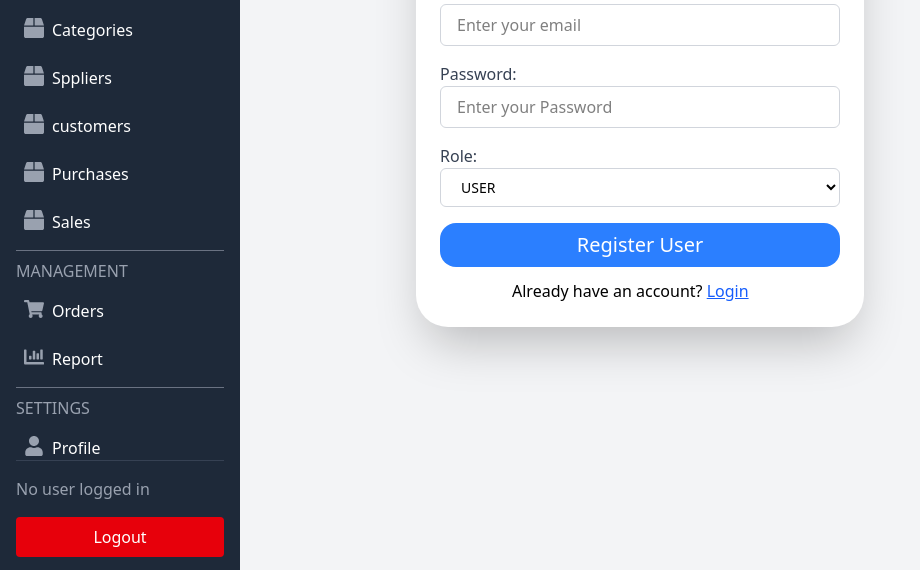
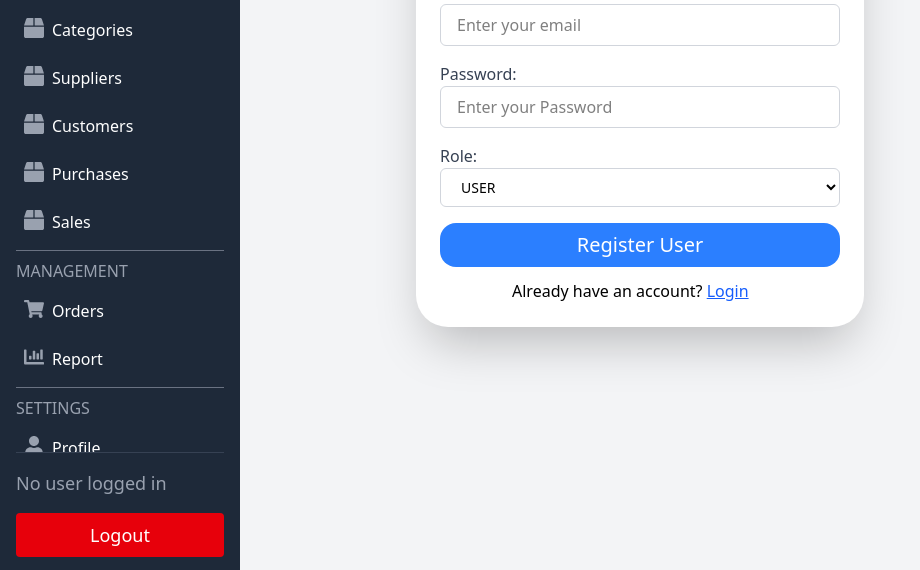
Before and after one commit to Saadaqmacalin/Mern-Stack-inventory-System, a React app in the folder frontend/: page / in a window 1280 px wide. Both pictures are taken after a click on the element "Register here". Shown: the part 227-797 px from the top of the page, without its empty margins (0-920 px from the left). Built offline with nearby package versions, Linux system fonts and the light colour scheme; no server answers; the HTML template or start-up script is replaced by a standard one.

Commit message:
change made in the sdibar

```diff
--- a/frontend/src/Components/Dashboards/Sidebar.jsx
+++ b/frontend/src/Components/Dashboards/Sidebar.jsx
@@ -20,23 +20,19 @@ function Sidebar() {
   };
 
   return (
-    // ✨ CHANGES MADE HERE:
-    // 1. Added 'fixed', 'top-0', 'left-0' to lock its position.
-    // 2. Changed 'min-h-screen' to 'h-screen' for fixed height.
-    // 3. Added 'flex flex-col' to enable internal layout control.
-    // 4. Added 'z-10' to ensure it sits above main content.
     <div className="w-60 h-screen bg-gray-800 text-white p-4 fixed top-0 left-0 flex flex-col z-10">
 
       {/* Sidebar Header */}
-      <div className="flex-shrink-0">
+      <div className="">
         <h2 className="text-xl font-bold mb-6 text-indigo-400">
           Admin Dashboard
         </h2>
         <hr className="text-gray-500" />
       </div>
 
-      {/* Navigation Links (This will grow and push the footer down) */}
-      <nav className="flex flex-col gap-2 mt-6 flex-grow overflow-y-auto">
+      {/* Navigation Links */}
+      <nav className="flex flex-col gap-2 mt-6  overflow-y-auto">
+
         <NavLink
           to="/Dashboard"
           className={({ isActive }) =>
@@ -74,10 +70,11 @@ function Sidebar() {
           }
         >
           <div className="flex space-x-2">
-            <FaBox size={20} className="text-gray-400 " />
+            <FaBox size={20} className="text-gray-400" />
             <span>Products</span>
           </div>
         </NavLink>
+
         <NavLink
           to="/Categories"
           className={({ isActive }) =>
@@ -87,10 +84,11 @@ function Sidebar() {
           }
         >
           <div className="flex space-x-2">
-            <FaBox size={20} className="text-gray-400 " />
+            <FaBox size={20} className="text-gray-400" />
             <span>Categories</span>
           </div>
         </NavLink>
+
         <NavLink
           to="/sppliers"
           className={({ isActive }) =>
@@ -100,10 +98,11 @@ function Sidebar() {
           }
         >
           <div className="flex space-x-2">
-            <FaBox size={20} className="text-gray-400 " />
-            <span>Sppliers</span>
+            <FaBox size={20} className="text-gray-400" />
+            <span>Suppliers</span>
           </div>
         </NavLink>
+
         <NavLink
           to="/customers"
           className={({ isActive }) =>
@@ -113,10 +112,11 @@ function Sidebar() {
           }
         >
           <div className="flex space-x-2">
-            <FaBox size={20} className="text-gray-400 " />
-            <span>customers</span>
+            <FaBox size={20} className="text-gray-400" />
+            <span>Customers</span>
           </div>
         </NavLink>
+
         <NavLink
           to="/puchase"
           className={({ isActive }) =>
@@ -126,10 +126,11 @@ function Sidebar() {
           }
         >
           <div className="flex space-x-2">
-            <FaBox size={20} className="text-gray-400 " />
+            <FaBox size={20} className="text-gray-400" />
             <span>Purchases</span>
           </div>
         </NavLink>
+
         <NavLink
           to="/sales"
           className={({ isActive }) =>
@@ -139,7 +140,7 @@ function Sidebar() {
           }
         >
           <div className="flex space-x-2">
-            <FaBox size={20} className="text-gray-400 " />
+            <FaBox size={20} className="text-gray-400" />
             <span>Sales</span>
           </div>
         </NavLink>
@@ -156,7 +157,7 @@ function Sidebar() {
           }
         >
           <div className="flex space-x-2">
-            <FaShoppingCart size={20} className="text-gray-400 " />
+            <FaShoppingCart size={20} className="text-gray-400" />
             <span>Orders</span>
           </div>
         </NavLink>
@@ -170,7 +171,7 @@ function Sidebar() {
           }
         >
           <div className="flex space-x-2">
-            <FaChartBar size={20} className="text-gray-400 " />
+            <FaChartBar size={20} className="text-gray-400" />
             <span>Report</span>
           </div>
         </NavLink>
@@ -187,7 +188,7 @@ function Sidebar() {
           }
         >
           <div className="flex space-x-2">
-            <FaUser size={20} className="text-gray-400 " />
+            <FaUser size={20} className="text-gray-400" />
             <span>Profile</span>
           </div>
         </NavLink>
@@ -201,15 +202,15 @@ function Sidebar() {
           }
         >
           <div className="flex space-x-2">
-            <FaQuestionCircle size={20} className="text-gray-400 " />
+            <FaQuestionCircle size={20} className="text-gray-400" />
             <span>Help</span>
           </div>
         </NavLink>
       </nav>
 
-      {/* User Info and Logout (Will stick to the bottom) */}
-      <div className="flex-shrink-0 mt-auto pt-4 border-t border-gray-700">
-        <div className="text-l">
+      {/* User Info and Logout */}
+      <div className=" mt-auto pt-4 border-t border-gray-700">
+        <div className="text-lg">
           {logeduser ? (
             logeduser.status === "ADMIN" ? (
               <h4>{logeduser.name} Logged as Admin</h4>
```
